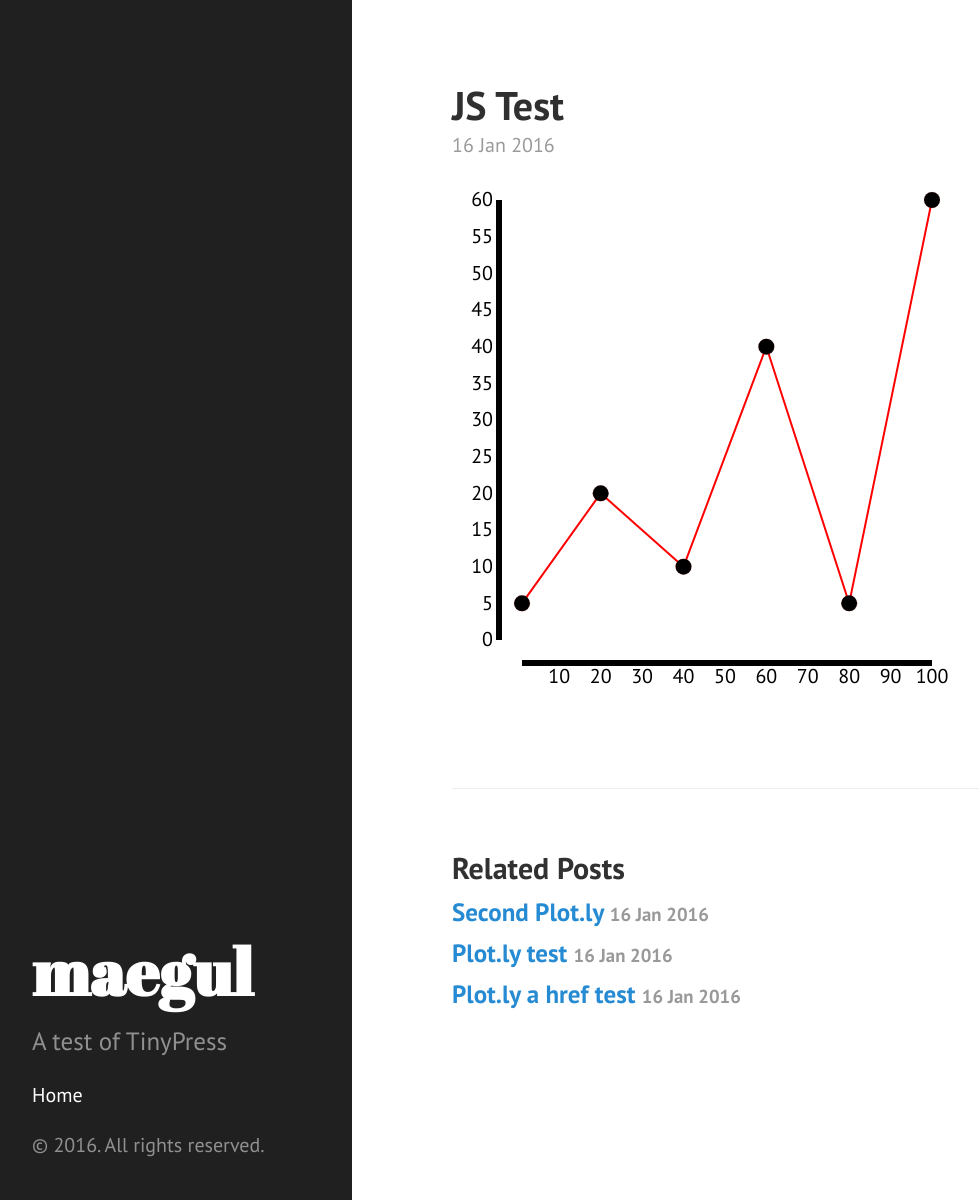
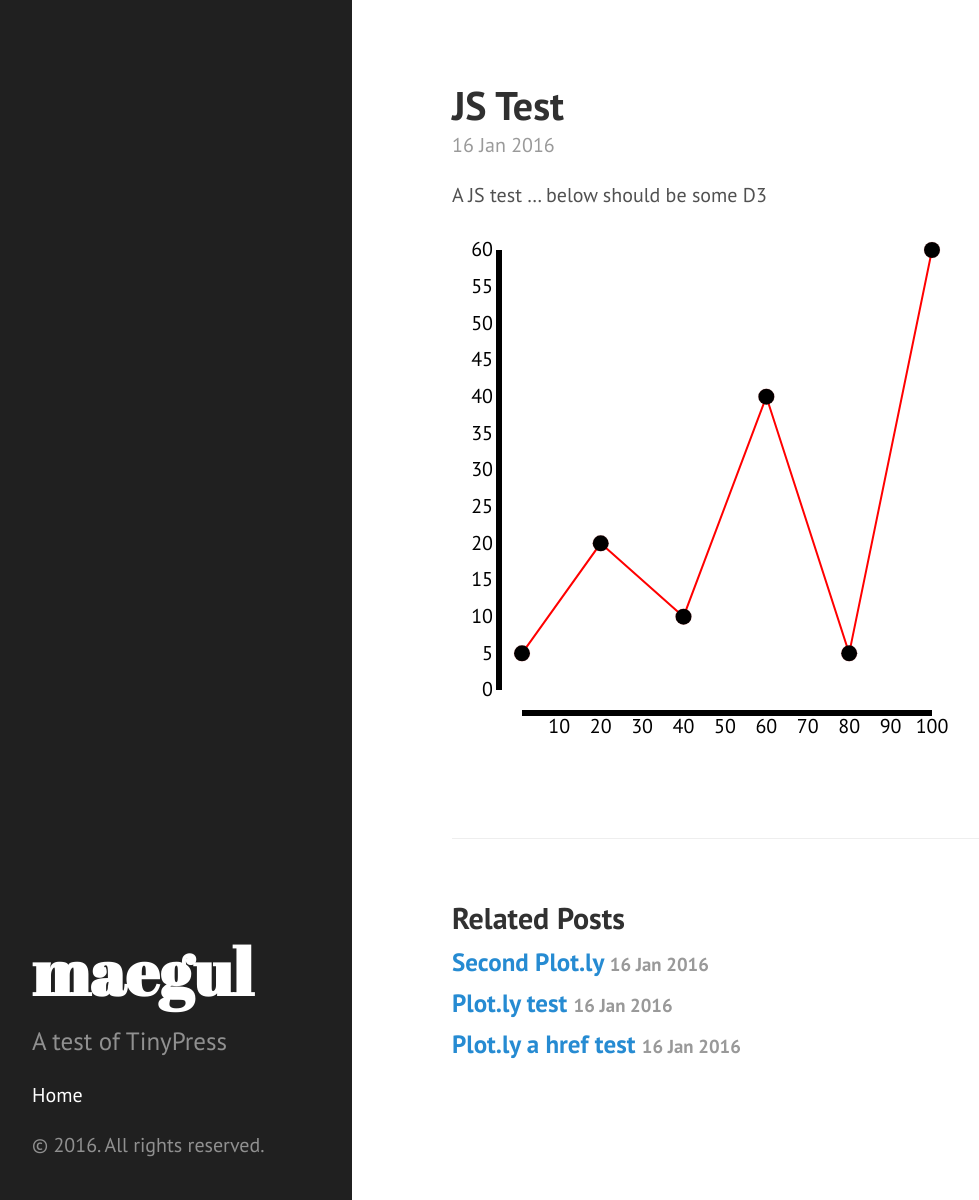
Before and after one commit to maegul/maegul.github.io, a Jekyll site: the page built from _posts/2016-01-16-js-test.markdown, in a window 1280 px wide and 1200 px high. Shown: the whole window, without its empty margins (8-987 px from the left). Built offline with Jekyll 4.4.1, drawn with Linux system fonts in a browser that asks for light colours.

Commit message:
Post update: JS Test

```diff
--- a/_posts/2016-01-16-js-test.markdown
+++ b/_posts/2016-01-16-js-test.markdown
@@ -3,6 +3,8 @@ published: true
 title: JS Test
 layout: post
 ---
+A JS test ... below should be some D3
+
 <body>
 
 <svg id="plot" width="500" height="500"></svg>
```
